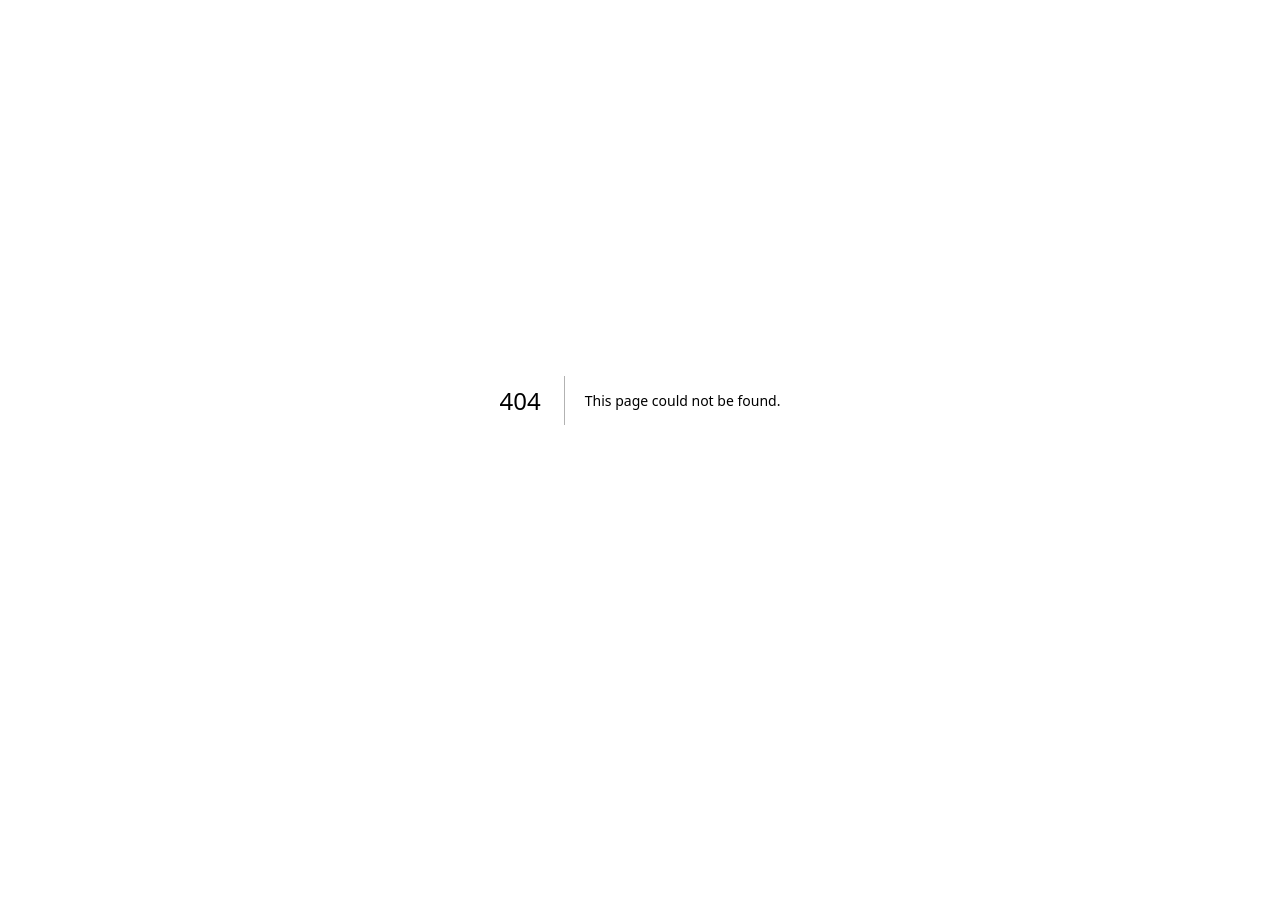
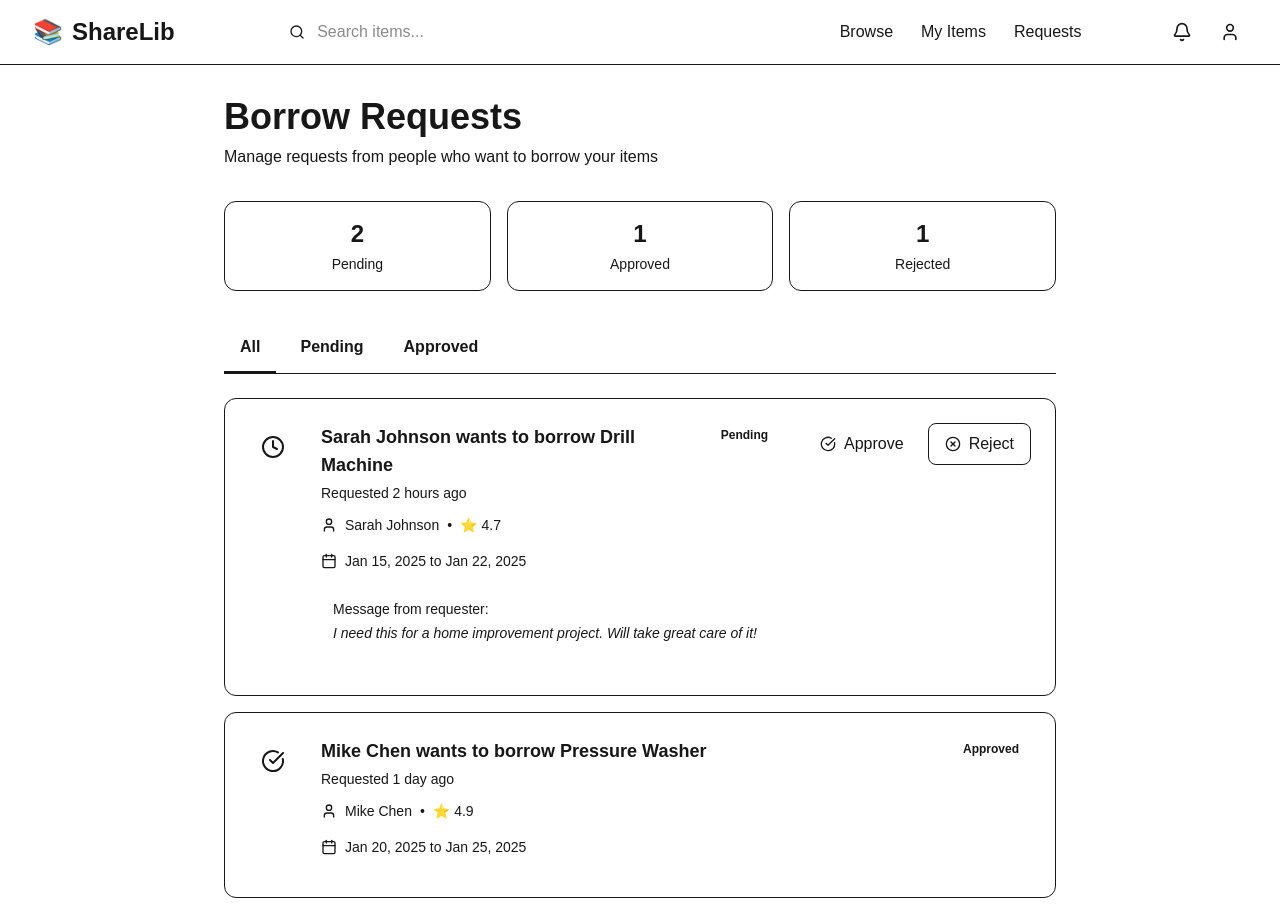
Before and after one commit to inevitable-ank/ShareLib, a Next.js app: page /requests in a window 1280 px wide. Before the commit this address had no page. Shown: the top 912 px of the page. Before the commit the page ends 800 px from the top, so only its background shows below. Built offline with nearby package versions, Linux system fonts and the light colour scheme.

Commit message:
requests

```diff
--- /dev/null
+++ b/app/requests/page.tsx
@@ -0,0 +1,241 @@
+"use client"
+
+import Header from "@/app/components/header"
+import Footer from "@/app/components/footer"
+import { CheckCircle, XCircle, Clock, Calendar, User } from "lucide-react"
+import { useState } from "react"
+
+interface BorrowRequest {
+  id: string
+  item: string
+  requester: string
+  requesterRating: number
+  startDate: string
+  endDate: string
+  status: "pending" | "approved" | "rejected"
+  message?: string
+  requestedDate: string
+}
+
+export default function RequestsPage() {
+  const [requests, setRequests] = useState<BorrowRequest[]>([
+    {
+      id: "1",
+      item: "Drill Machine",
+      requester: "Sarah Johnson",
+      requesterRating: 4.7,
+      startDate: "Jan 15, 2025",
+      endDate: "Jan 22, 2025",
+      status: "pending",
+      message: "I need this for a home improvement project. Will take great care of it!",
+      requestedDate: "2 hours ago",
+    },
+    {
+      id: "2",
+      item: "Pressure Washer",
+      requester: "Mike Chen",
+      requesterRating: 4.9,
+      startDate: "Jan 20, 2025",
+      endDate: "Jan 25, 2025",
+      status: "approved",
+      requestedDate: "1 day ago",
+    },
+    {
+      id: "3",
+      item: "Mountain Bike",
+      requester: "Emma Davis",
+      requesterRating: 4.6,
+      startDate: "Jan 10, 2025",
+      endDate: "Jan 17, 2025",
+      status: "rejected",
+      requestedDate: "3 days ago",
+    },
+    {
+      id: "4",
+      item: "Camera",
+      requester: "John Lee",
+      requesterRating: 4.8,
+      startDate: "Jan 25, 2025",
+      endDate: "Feb 1, 2025",
+      status: "pending",
+      message: "Looking for a camera for a weekend trip. Thanks!",
+      requestedDate: "5 hours ago",
+    },
+  ])
+
+  const [activeTab, setActiveTab] = useState<"pending" | "approved" | "all">("all")
+
+  const filteredRequests = activeTab === "all" ? requests : requests.filter((r) => r.status === activeTab)
+
+  const handleApprove = (id: string) => {
+    setRequests(requests.map((r) => (r.id === id ? { ...r, status: "approved" } : r)))
+  }
+
+  const handleReject = (id: string) => {
+    setRequests(requests.map((r) => (r.id === id ? { ...r, status: "rejected" } : r)))
+  }
+
+  const getStatusColor = (status: string) => {
+    const colors = {
+      pending: "bg-secondary/20 text-secondary",
+      approved: "bg-accent/20 text-accent",
+      rejected: "bg-destructive/20 text-destructive",
+    }
+    return colors[status as keyof typeof colors]
+  }
+
+  const getStatusIcon = (status: string) => {
+    const icons = {
+      pending: Clock,
+      approved: CheckCircle,
+      rejected: XCircle,
+    }
+    return icons[status as keyof typeof icons] || Clock
+  }
+
+  return (
+    <>
+      <Header />
+      <main className="min-h-screen bg-background">
+        <div className="max-w-4xl mx-auto px-4 sm:px-6 lg:px-8 py-8">
+          {/* Header */}
+          <div>
+            <h1 className="text-4xl font-bold text-foreground mb-2">Borrow Requests</h1>
+            <p className="text-muted-foreground">Manage requests from people who want to borrow your items</p>
+          </div>
+
+          {/* Stats */}
+          <div className="grid grid-cols-3 gap-4 my-8">
+            <div className="bg-card rounded-xl border border-border p-4 text-center">
+              <div className="text-2xl font-bold text-secondary">
+                {requests.filter((r) => r.status === "pending").length}
+              </div>
+              <p className="text-sm text-muted-foreground mt-1">Pending</p>
+            </div>
+            <div className="bg-card rounded-xl border border-border p-4 text-center">
+              <div className="text-2xl font-bold text-accent">
+                {requests.filter((r) => r.status === "approved").length}
+              </div>
+              <p className="text-sm text-muted-foreground mt-1">Approved</p>
+            </div>
+            <div className="bg-card rounded-xl border border-border p-4 text-center">
+              <div className="text-2xl font-bold text-destructive">
+                {requests.filter((r) => r.status === "rejected").length}
+              </div>
+              <p className="text-sm text-muted-foreground mt-1">Rejected</p>
+            </div>
+          </div>
+
+          {/* Filter Tabs */}
+          <div className="flex gap-2 mb-6 border-b border-border">
+            {["all", "pending", "approved"].map((tab) => (
+              <button
+                key={tab}
+                onClick={() => setActiveTab(tab as typeof activeTab)}
+                className={`px-4 py-3 font-semibold border-b-2 transition-smooth ${
+                  activeTab === tab
+                    ? "text-primary border-primary"
+                    : "text-muted-foreground border-transparent hover:text-foreground"
+                }`}
+              >
+                {tab.charAt(0).toUpperCase() + tab.slice(1)}
+              </button>
+            ))}
+          </div>
+
+          {/* Requests List */}
+          {filteredRequests.length > 0 ? (
+            <div className="space-y-4">
+              {filteredRequests.map((request) => {
+                const StatusIcon = getStatusIcon(request.status)
+                return (
+                  <div
+                    key={request.id}
+                    className="bg-card rounded-xl border border-border p-6 hover:shadow-lg transition-smooth"
+                  >
+                    <div className="flex items-start gap-6">
+                      {/* Status Badge */}
+                      <div className={`p-3 rounded-lg flex-shrink-0 ${getStatusColor(request.status)}`}>
+                        <StatusIcon className="w-6 h-6" />
+                      </div>
+
+                      {/* Content */}
+                      <div className="flex-1 min-w-0">
+                        <div className="flex items-start justify-between gap-4 mb-3">
+                          <div>
+                            <h3 className="text-lg font-bold text-foreground">
+                              {request.requester} wants to borrow <span className="text-primary">{request.item}</span>
+                            </h3>
+                            <p className="text-sm text-muted-foreground mt-1">Requested {request.requestedDate}</p>
+                          </div>
+                          <span
+                            className={`px-3 py-1 rounded-full text-xs font-semibold flex-shrink-0 ${getStatusColor(request.status)}`}
+                          >
+                            {request.status.charAt(0).toUpperCase() + request.status.slice(1)}
+                          </span>
+                        </div>
+
+                        {/* Requester Info */}
+                        <div className="flex items-center gap-2 mb-4 text-sm">
+                          <User className="w-4 h-4 text-muted-foreground" />
+                          <span className="text-muted-foreground">{request.requester}</span>
+                          <span className="text-muted-foreground">•</span>
+                          <span className="text-muted-foreground">⭐ {request.requesterRating}</span>
+                        </div>
+
+                        {/* Dates */}
+                        <div className="flex flex-wrap gap-4 mb-4 text-sm">
+                          <div className="flex items-center gap-2">
+                            <Calendar className="w-4 h-4 text-muted-foreground" />
+                            <span className="text-muted-foreground">
+                              {request.startDate} to {request.endDate}
+                            </span>
+                          </div>
+                        </div>
+
+                        {/* Message */}
+                        {request.message && (
+                          <div className="p-3 bg-muted rounded-lg mb-4 text-sm">
+                            <p className="font-medium text-foreground mb-1">Message from requester:</p>
+                            <p className="text-muted-foreground italic">{request.message}</p>
+                          </div>
+                        )}
+                      </div>
+
+                      {/* Actions */}
+                      {request.status === "pending" && (
+                        <div className="flex gap-2 flex-shrink-0">
+                          <button
+                            onClick={() => handleApprove(request.id)}
+                            className="px-4 py-2 bg-accent text-accent-foreground rounded-lg hover-lift font-medium flex items-center gap-2"
+                          >
+                            <CheckCircle className="w-4 h-4" />
+                            Approve
+                          </button>
+                          <button
+                            onClick={() => handleReject(request.id)}
+                            className="px-4 py-2 border border-destructive text-destructive rounded-lg hover:bg-destructive/10 font-medium flex items-center gap-2"
+                          >
+                            <XCircle className="w-4 h-4" />
+                            Reject
+                          </button>
+                        </div>
+                      )}
+                    </div>
+                  </div>
+                )
+              })}
+            </div>
+          ) : (
+            <div className="text-center py-16">
+              <Clock className="w-16 h-16 text-muted-foreground/30 mx-auto mb-4" />
+              <h3 className="text-xl font-semibold text-foreground mb-2">No requests</h3>
+              <p className="text-muted-foreground">You don't have any borrow requests at the moment</p>
+            </div>
+          )}
+        </div>
+      </main>
+      <Footer />
+    </>
+  )
+}
```
